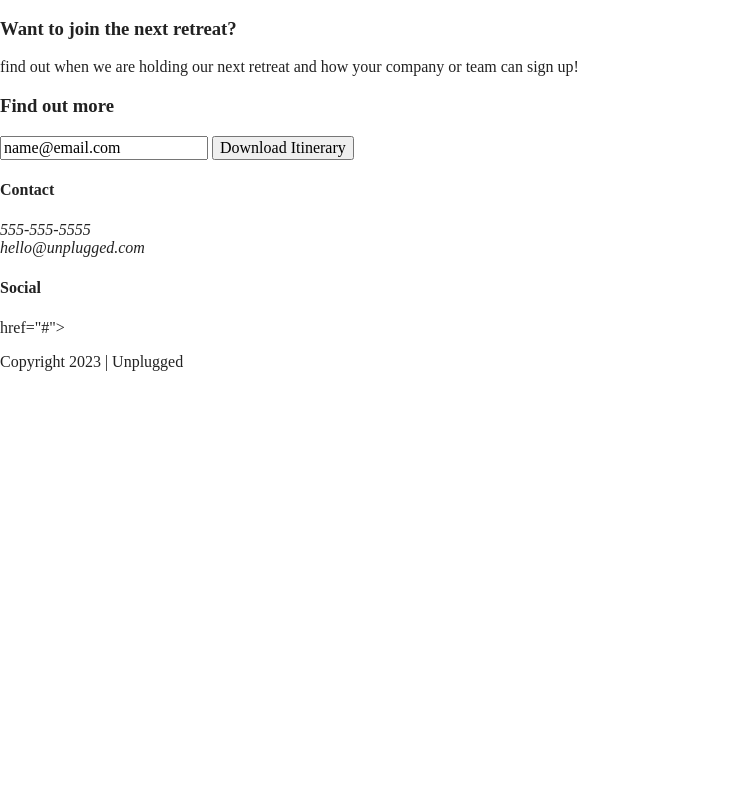
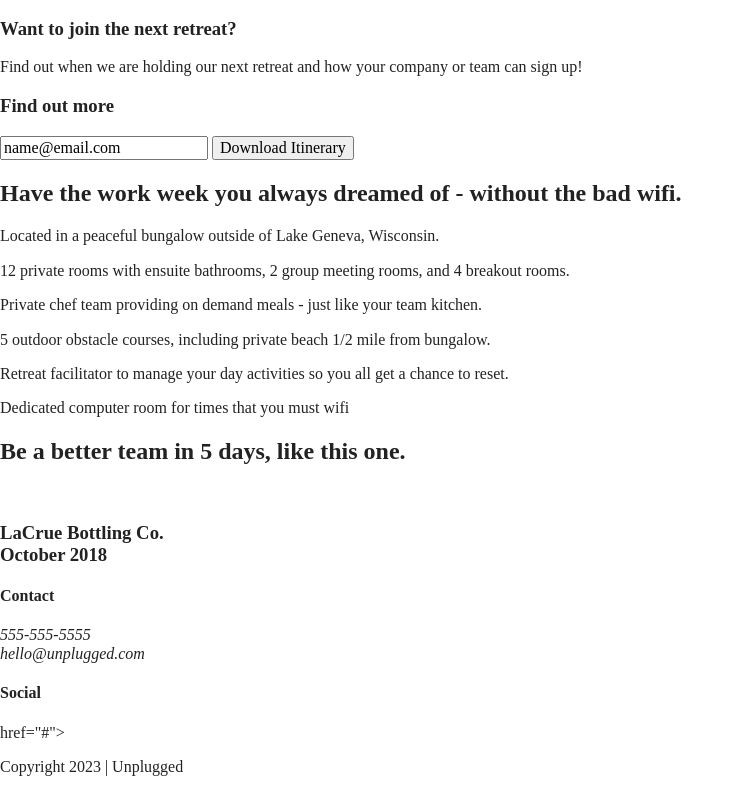
Before and after one commit to lesliemariemac/unplugged-retreat-starter, a website built with Parcel: page index.html in a window 1280 px wide. Shown: the part 134-927 px from the top of the page, without its empty margins (0-744 px from the left). Before the commit the page ends 800 px from the top, so only its background shows below. Built offline with nearby package versions, Linux system fonts and the light colour scheme.

Commit message:
Added main content

```diff
--- a/index.html
+++ b/index.html
@@ -1,8 +1,9 @@
 <!doctype html>
-<html class="no-js" lang="">
+<html class="no-js" lang="en">
 
 <head>
   <meta charset="utf-8">
+  <meta http-equiv="x-ua-compatible" content="ie=edge">
   <title>Unplugged</title>
   <meta name="description" content="">
   <meta name="viewport" content="width=device-width, initial-scale=1">
@@ -25,13 +26,8 @@
 <body>
 
   <!-- Add your site or application content here -->
-
-  <script src="js/vendor/modernizr-3.11.2.min.js"></script>
-  <script src="js/plugins.js"></script>
-  <script src="js/main.js"></script>
-
   <header>
-    <div class=""content-wrapper>
+    <div class="content-wrapper">
       <a href="#">
         <img src="" alt="unplugged logo">
       </a>
@@ -52,11 +48,12 @@
         <h1>Retreat from the desk, return refreshed.</h1>
       </div>
     </section>
+
     <aside>
       <div class="content-wrapper">
         <div class="form-description">
           <h3> Want to join the next retreat?</h3>
-          <p>find out when we are holding our next retreat and how your company or team can sign up!</p>
+          <p>Find out when we are holding our next retreat and how your company or team can sign up!</p>
         </div>
         <div class="form">
           <h3>Find out more</h3>
@@ -64,7 +61,59 @@
           <input type="button" value="Download Itinerary">
         </div>
       </div>
+      <!-- aside content wrapper ends -->
     </aside>
+
+    <section class="features">
+      <div class="content-wrapper">
+        <h2>Have the work week you always dreamed of - without the bad wifi.</h2>
+        <!-- Add your Features content here -->
+       <div class="features-items">
+        <article>
+         <p class="fontawesome-icon"></p>
+         <p class="features-item-description">Located in a peaceful bungalow outside of Lake Geneva, Wisconsin.</p>
+        </article>
+        <article>
+         <p class="fontawesome-icon"></p>
+         <p class="features-item-description">12 private rooms with ensuite bathrooms, 2 group meeting rooms, and 4 breakout rooms.</p>
+        </article>
+        <article>
+         <p class="fontawesome-icon"></p>
+         <p class="features-item-description">Private chef team providing on demand meals - just like your team kitchen.</p>
+        </article>
+        <article>
+         <p class="fontawesome-icon"></p>
+         <p class="features-item-description">5 outdoor obstacle courses, including private beach 1/2 mile from bungalow.</p>
+        </article>
+        <article>
+         <p class="fontawesome-icon"></p>
+         <p class="features-item-description">Retreat facilitator to manage your day activities so you all get a chance to reset.</p>
+        </article>
+        <article>
+         <p class="fontawesome-icon"></p>
+         <p class="features-item-description">Dedicated computer room for times that you must wifi</p>
+        </article>
+       </div>
+      </div>
+    </section>
+
+    <section class="reviews">
+      <div class="content-wrapper">
+        <h2>Be a better team in 5 days, like this one.</h2>
+        <article>
+          <img>
+
+         <div class="reviews">
+          <h3>LaCrue Bottling Co.<br>
+              October 2018
+          </h3>
+         </div>
+         <div class="reviews">
+          <p></p>
+         </div>
+       </article>
+      </div>
+    </section>
   </main> <!-- main wrapper -->
 
   <footer>
@@ -100,7 +149,9 @@
   </div> <!--footer content-wrapper ends-->
   </footer>
 
-
+  <script src="js/vendor/modernizr-3.11.2.min.js"></script>
+  <script src="js/plugins.js"></script>
+  <script src="js/main.js"></script>
 
   <!-- Google Analytics: change UA-XXXXX-Y to be your site's ID. -->
   <script>
```
